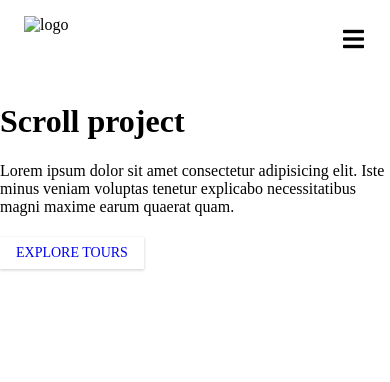
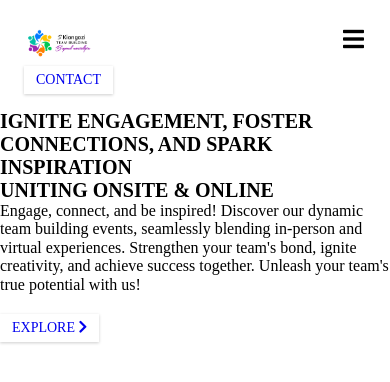
Before and after one commit to sebbyapudo/SKiongozi_team-building, a website built with Vite: page index.html in a window 390 px wide. Built offline with nearby package versions, Linux system fonts and the light colour scheme; files whose address does not match are found by name.

Commit message:
Set up the mark up for desktop and mobile devices for the nav and hero section

```diff
--- a/index.html
+++ b/index.html
@@ -23,7 +23,7 @@
     <div class="nav-center">
       <!-- nav header -->
       <div class="nav-header">
-        <img src="./logo.svg" alt="logo" class="logo">
+        <img src="./src/images/icons/logo.png" alt="logo" class="logo">
         <button class="nav-toggle">
           <i class="fas fa-bars"></i>
         </button>
@@ -35,25 +35,34 @@
             <a href="#home" class="scroll-link">home</a>
           </li>
           <li>
-            <a href="#about" class="scroll-link">about</a>
-          </li>
-          <li>
             <a href="#services" class="scroll-link">services</a>
           </li>
           <li>
-            <a href="#tours" class="scroll-link">tours</a>
+            <a href="#blog" class="scroll-link">blog</a>
+          </li>
+          <li>
+            <a href="#about" class="scroll-link">about us</a>
           </li>
         </ul>
+      </div>
+      <div class="contact-btn">
+        <a href="contact.html" class="scroll-link nav-btn btn">Contact</a>
       </div>
     </div>
   </nav>
   <!-- banner -->
   <div class="banner">
     <div class="container">
-      <h1>Scroll project</h1>
-      <p>Lorem ipsum dolor sit amet consectetur adipisicing elit. Iste minus veniam voluptas tenetur explicabo necessitatibus magni maxime earum quaerat quam.</p>
-      <a href="#tours" class="scroll-link btn btn-white">
-        explore tours
+      <h3>
+        IGNITE ENGAGEMENT, FOSTER <br>
+        CONNECTIONS, AND SPARK INSPIRATION <br>
+        UNITING ONSITE & ONLINE
+      </h3>
+      <p>
+        Engage, connect, and be inspired! Discover our dynamic team building events, seamlessly blending in-person and virtual experiences. Strengthen your team's bond, ignite creativity, and achieve success together. Unleash your team's true potential with us!
+      </p>
+      <a href="#services" class="scroll-link btn hero-btn">
+        explore <i class="fas fa-chevron-right"></i>
       </a>
     </div>
   </div>
```
